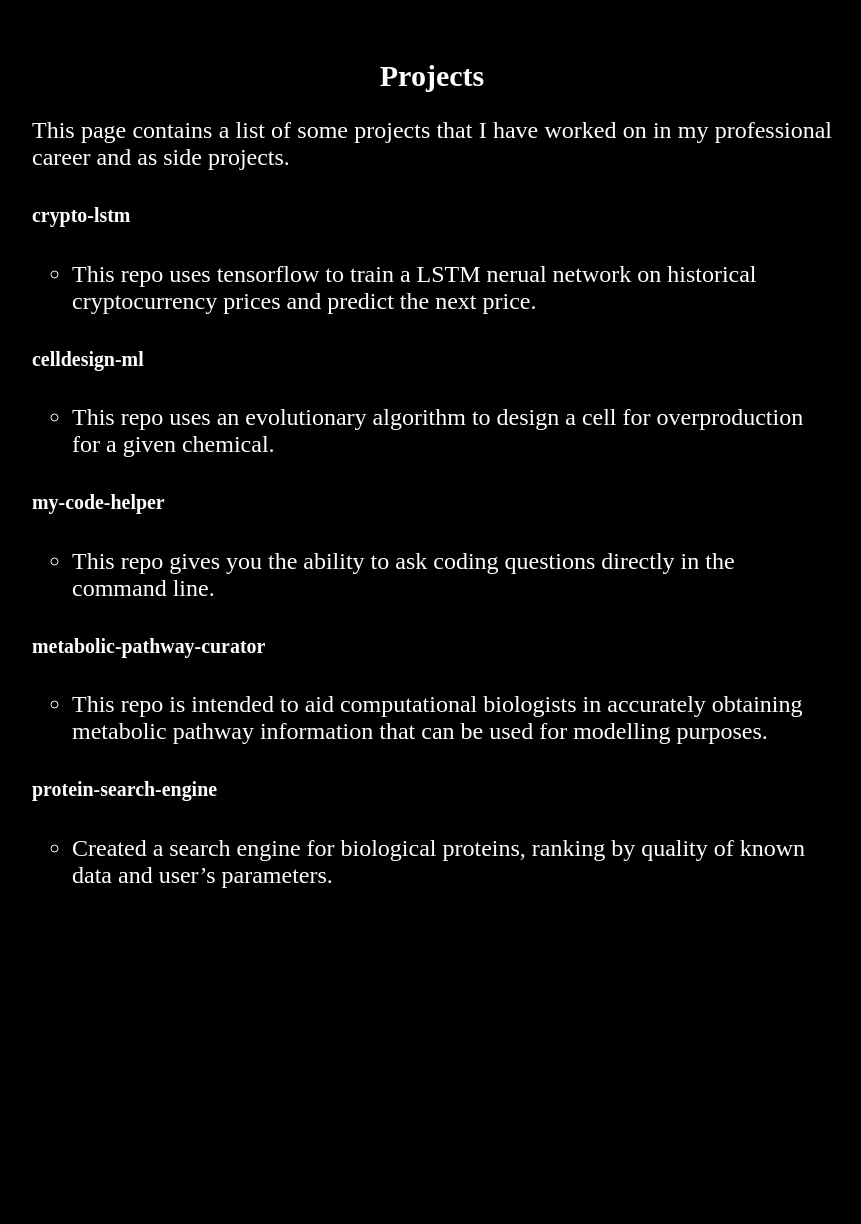
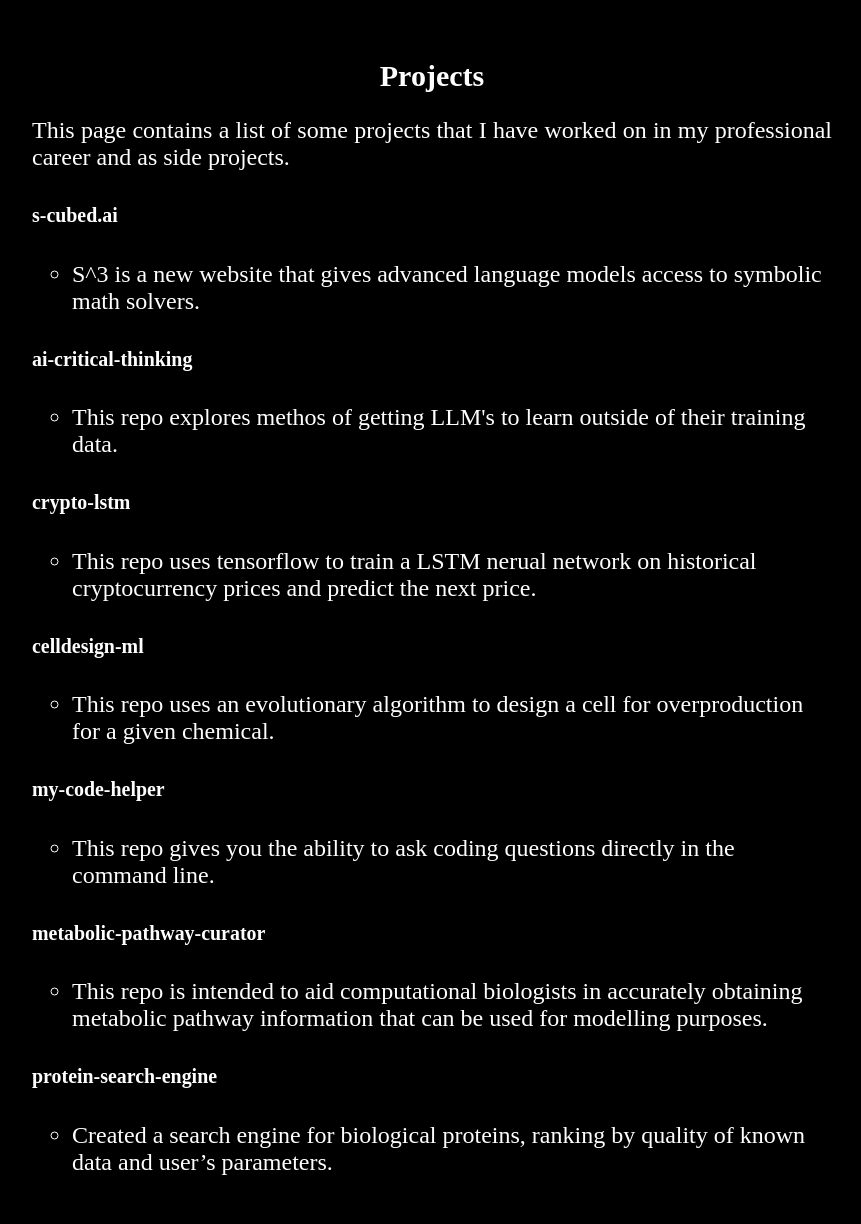
Before and after one commit to willchenko7/personal-site, a Flask app: page /projects in a window 1280 px wide. Shown: the part 63-1287 px from the top of the page, without its empty margins (208-1069 px from the left). Before the commit the page ends 951 px from the top, so only its background shows below. Run offline with Flask 2, Linux system fonts and the light colour scheme.

Commit message:
added s-cubed

```diff
--- a/personal_site/templates/new_projects.html
+++ b/personal_site/templates/new_projects.html
@@ -109,6 +109,14 @@
             <p>This page contains a list of some projects that I have worked on in my professional career and as side projects. </p>
             <ul>
                 <li>
+                    <h5 href="https://s-cubed.ai">s-cubed.ai</h5>
+                    <ul style="list-style-type: circle; padding-left: 40px;">
+                        <li>S^3 is a new website that gives advanced language models access to symbolic math solvers.</li>
+                    </ul>
+                    <h5 href="https://github.com/willchenko7/ai-critical-thinking">ai-critical-thinking</h5>
+                    <ul style="list-style-type: circle; padding-left: 40px;">
+                        <li>This repo explores methos of getting LLM's to learn outside of their training data.</li>
+                    </ul>
                     <h5 href="https://github.com/willchenko7/crypto-lstm">crypto-lstm</h5>
                     <ul style="list-style-type: circle; padding-left: 40px;">
                         <li>This repo uses tensorflow to train a LSTM nerual network on historical cryptocurrency prices and predict the next price.</li>
```
